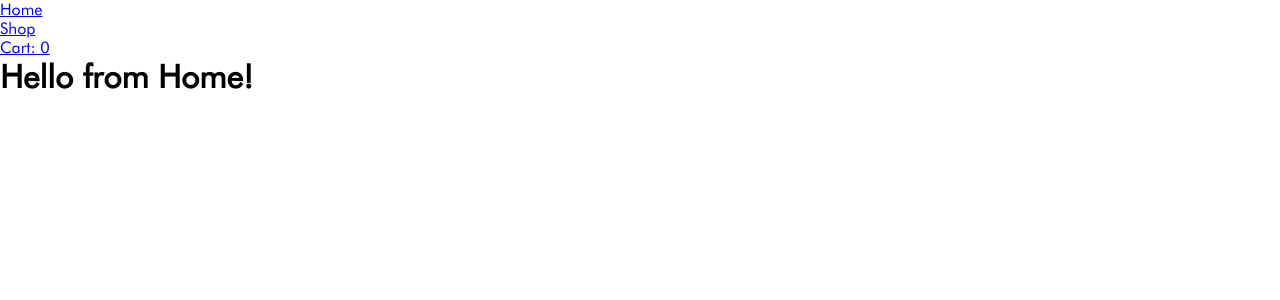
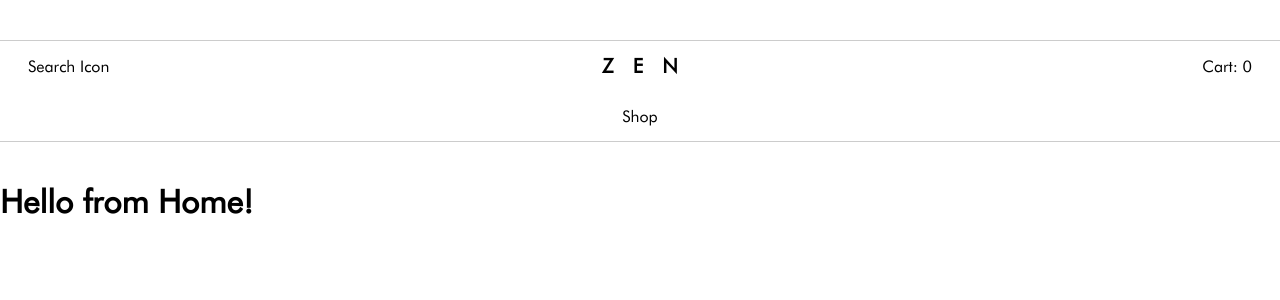
Before and after one commit to angie0123/shopping-cart, a React (Create React App) app: page / in a window 1280 px wide. Shown: the top 300 px of the page. Built offline with nearby package versions, Linux system fonts and the light colour scheme.

Commit message:
Styled nav

```diff
--- a/src/components/Nav.js
+++ b/src/components/Nav.js
@@ -2,17 +2,20 @@ import { Link } from 'react-router-dom';
 const Nav = ({ itemsInCart }) => {
   return (
     <nav>
-      <ul>
-        <li>
-          <Link to="/">Home</Link>
-        </li>
-        <li>
+      <section className="top-section">
+        <div>Search Icon</div>
+        <div className="logo">
+          <Link to="/">Zen</Link>
+        </div>
+        <div className="right">
+          <Link to="/cart">Cart: {itemsInCart}</Link>
+        </div>
+      </section>
+      <section className="bottom-section">
+        <div>
           <Link to="/shop">Shop</Link>
-        </li>
-        <li>
-          <Link to="cart">Cart: {itemsInCart}</Link>
-        </li>
-      </ul>
+        </div>
+      </section>
     </nav>
   );
 };
--- a/src/styles.css
+++ b/src/styles.css
@@ -9,3 +9,50 @@
   box-sizing: border-box;
   font-family: Futura;
 }
+
+a,
+a:visited,
+a:hover,
+a:active {
+  text-decoration: none;
+  color: black;
+}
+
+nav {
+  margin: 40px 0;
+  border-top: 1px solid rgba(0, 0, 0, 0.2);
+  border-bottom: 1px solid rgba(0, 0, 0, 0.2);
+}
+
+nav .top-section {
+  height: 50px;
+  padding: 0 28px;
+  display: grid;
+  grid-template-columns: 1fr 1fr 1fr;
+  align-items: center;
+}
+
+nav .logo {
+  font-size: 20px;
+  font-weight: bold;
+  letter-spacing: 1.2rem;
+  text-align: center;
+  text-transform: uppercase;
+  justify-self: center;
+}
+
+.logo a {
+  padding-left: 1.2rem;
+}
+
+nav .top-section .right {
+  justify-self: self-end;
+}
+
+nav .bottom-section {
+  text-align: center;
+  height: 50px;
+  padding: 0 28px;
+  display: grid;
+  align-items: center;
+}
```
